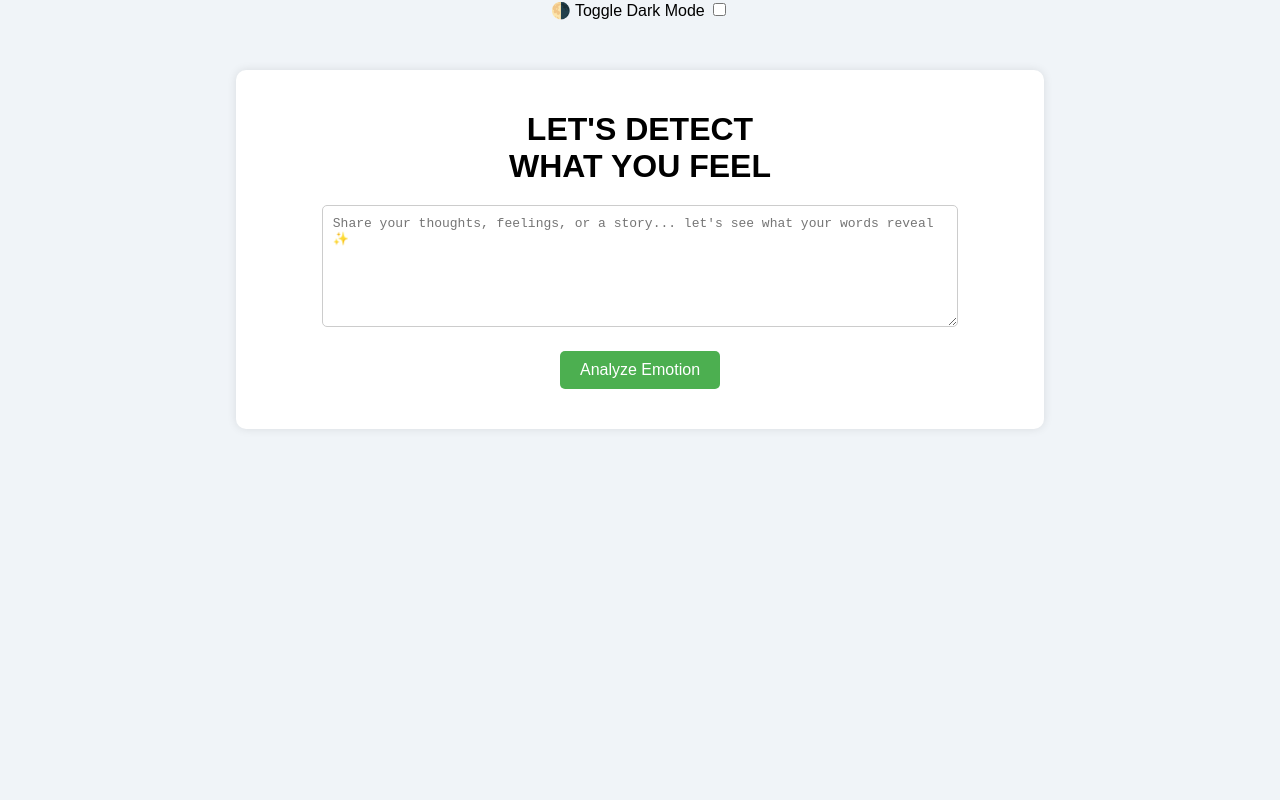
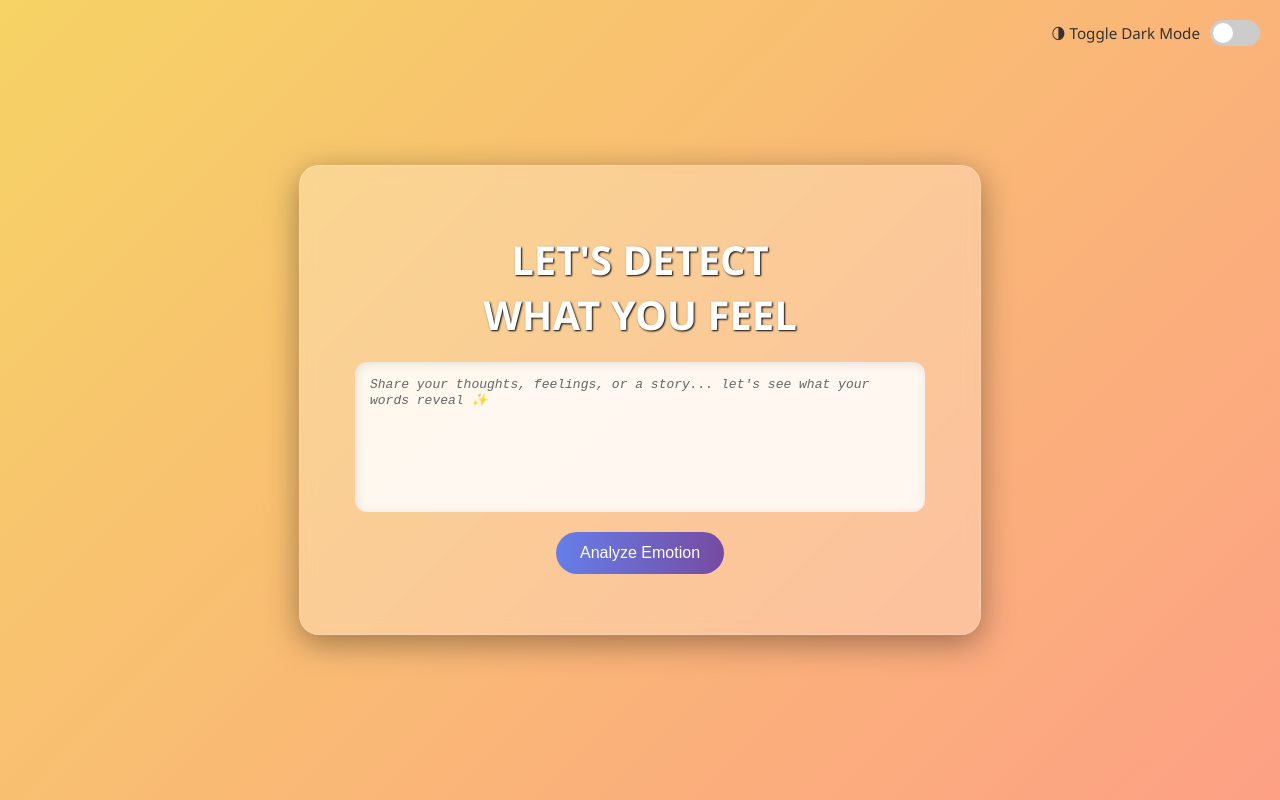
Before and after one commit to MAY-DAY-419/EMOTION.TRACKER, a plain HTML site: page index.html in a window 1280 px wide. Drawn offline with Linux system fonts and the light colour scheme.

Commit message:
Update style.css

```diff
--- a/style.css
+++ b/style.css
@@ -1,70 +1,197 @@
+:root {
+    --bg: linear-gradient(135deg, #f6d365 0%, #fda085 100%);
+    --text: #333;
+    --card-bg: rgba(255, 255, 255, 0.25);
+    --textarea-bg: rgba(255, 255, 255, 0.85);
+    --heading: #fff;
+    --result-text: #222;
+  }
+
+  body.dark {
+    --bg: linear-gradient(135deg, #1e3c72 0%, #2a5298 100%);
+    --text: #eee;
+    --card-bg: rgba(0, 0, 0, 0.4);
+    --textarea-bg: rgba(50, 50, 50, 0.8);
+    --heading: #fff;
+    --result-text: #f1f1f1;
+  }
+
   body {
-    font-family: Arial, sans-serif;
-    background-color: #f0f4f8;
-    text-align: center;
+    font-family: 'Segoe UI', Tahoma, Geneva, Verdana, sans-serif;
+    background: var(--bg);
     margin: 0;
     padding: 0;
+    display: flex;
+    justify-content: center;
+    align-items: center;
+    min-height: 100vh;
+    color: var(--text);
+    transition: background 0.5s ease, color 0.3s ease;
   }
 
   .container {
-    width: 60%;
-    margin: 50px auto;
-    padding: 20px;
-    background-color: #fff;
-    border-radius: 10px;
-    box-shadow: 0px 0px 10px rgba(0, 0, 0, 0.1);
+    background: var(--card-bg);
+    box-shadow: 0 8px 32px rgba(0, 0, 0, 0.37);
+    backdrop-filter: blur(8px);
+    border-radius: 20px;
+    padding: 40px;
+    text-align: center;
+    width: 80%;
+    max-width: 600px;
+    border: 1px solid rgba(255, 255, 255, 0.18);
+    animation: slideUp 0.8s ease;
   }
 
   h1 {
-    font-size: 2em;
+    font-size: 2.5em;
     margin-bottom: 20px;
+    color: var(--heading);
+    text-shadow: 1px 1px 2px #000;
   }
 
   textarea {
-    width: 80%;
-    height: 100px;
-    margin-bottom: 20px;
-    padding: 10px;
-    border-radius: 5px;
-    border: 1px solid #ccc;
+    width: 90%;
+    height: 120px;
+    padding: 15px;
+    border-radius: 12px;
+    border: none;
     font-size: 1em;
+    resize: none;
+    background: var(--textarea-bg);
+    box-shadow: inset 2px 2px 10px rgba(0, 0, 0, 0.1);
+    outline: none;
+    color: #000;
+  }
+
+  textarea::placeholder {
+    color: #666;
+    font-style: italic;
   }
 
   button {
-    background-color: #4CAF50;
+    margin-top: 15px;
+    background: linear-gradient(to right, #667eea, #764ba2);
     color: white;
-    padding: 10px 20px;
+    padding: 12px 24px;
     border: none;
-    border-radius: 5px;
+    border-radius: 30px;
     cursor: pointer;
     font-size: 1em;
+    transition: transform 0.3s ease, box-shadow 0.3s ease;
   }
 
   button:hover {
-    background-color: #45a049;
-}
-
-#result {
-    margin-top: 20px;
-    font-size: 1.2em;
-    font-weight: bold;
-}
-
-#emotionDetails {
-    margin-top: 20px;
-    font-size: 1em;
-    color: #555;
+    transform: scale(1.08);
+    box-shadow: 0 6px 20px rgba(0, 0, 0, 0.3);
   }
 
   #loading {
     margin-top: 20px;
     font-size: 1.2em;
-    color: #ff9900;
+    color: #ffeb3b;
   }
 
-#precaution {
+  #result, #emotionDetails {
     margin-top: 20px;
-    font-size: 1.1em;
-    color: #ff5733;
-    font-weight: bold;
+    font-size: 1.2em;
+    color: var(--result-text);
+    opacity: 0;
+    transition: opacity 0.6s ease;
   }
+
+  .fade-in-section {
+    opacity: 0;
+    animation: fadeIn 1s ease forwards;
+    animation-delay: 0.5s;
+  }
+
+  @keyframes fadeIn {
+    to { opacity: 1; }
+  }
+
+  @keyframes slideUp {
+    from { opacity: 0; transform: translateY(50px); }
+    to { opacity: 1; transform: translateY(0); }
+  }
+
+  /* Theme Toggle Switch */
+  .theme-toggle {
+    position: absolute;
+    top: 20px;
+    right: 20px;
+  }
+
+  .switch {
+    position: relative;
+    display: inline-block;
+    width: 50px;
+    height: 26px;
+  }
+
+  .switch input {
+    opacity: 0;
+    width: 0;
+    height: 0;
+  }
+
+  .slider {
+    position: absolute;
+    cursor: pointer;
+    top: 0;
+    left: 0;
+    right: 0;
+    bottom: 0;
+    background-color: #ccc;
+    border-radius: 34px;
+    transition: .4s;
+  }
+
+  .slider:before {
+    position: absolute;
+    content: "";
+    height: 20px;
+    width: 20px;
+    left: 3px;
+    bottom: 3px;
+    background-color: white;
+    border-radius: 50%;
+    transition: .4s;
+  }
+
+  input:checked + .slider {
+    background-color: #2196F3;
+  }
+
+  input:checked + .slider:before {
+    transform: translateX(24px);
+  }
+
+textarea {
+    width: 90%;
+    height: 120px;
+    padding: 15px;
+    border-radius: 12px;
+    border: none;
+    font-size: 1em;
+    background: var(--textarea-bg);
+    box-shadow: inset 2px 2px 10px rgba(0, 0, 0, 0.1);
+    outline: none;
+    color: #000;
+    overflow: hidden; /* REMOVE SCROLL */
+  }
+
+  /* Theme toggle label text */
+  .theme-toggle {
+    position: absolute;
+    top: 20px;
+    right: 20px;
+    display: flex;
+    align-items: center;
+    gap: 10px;
+  }
+
+  .mode-label {
+    font-size: 0.95em;
+    color: var(--text);
+    font-weight: 500;
+  }
```
Lines whose indentation alone changed are shown as unchanged.
